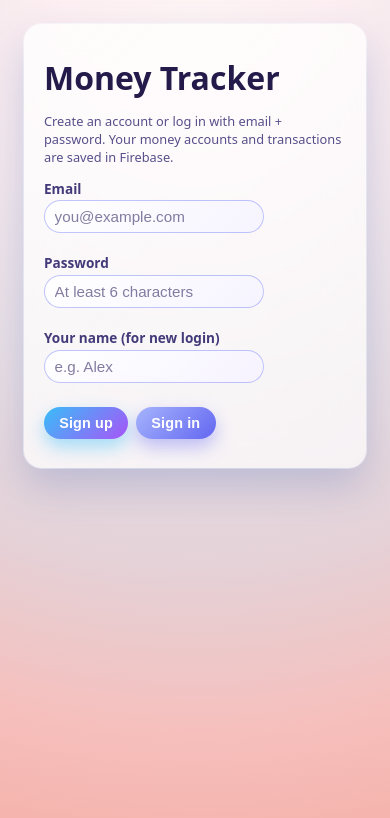
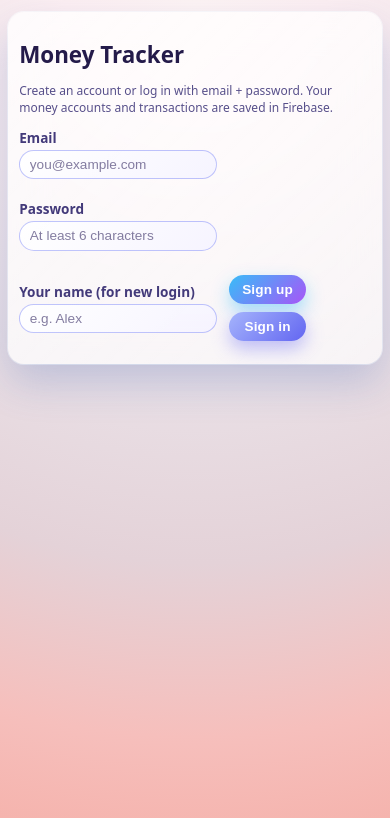
Before and after one commit to blank0610/pooh-pooh-bank, a plain HTML site: page index.html in a window 390 px wide. Drawn offline with Linux system fonts and the light colour scheme; no server answers.

Commit message:
Update styles.css

```diff
--- a/styles.css
+++ b/styles.css
@@ -18,7 +18,6 @@ body {
   min-height: 100vh;
 }*/
 
-
 body {
   margin: 0;
   padding: 0;
@@ -26,13 +25,15 @@ body {
   justify-content: center;
 
   /* Soft pastel ocean gradient */
-  background: radial-gradient(circle at top,
-      #fef4f4 0%,
-      #fdeff2 15%,
-      #e9dfe5 45%,
-      #e4d2d8 65%,
-      #f6bfbc 85%,
-      #f5b1aa 100%);
+  background: radial-gradient(
+    circle at top,
+    #fef4f4 0%,
+    #fdeff2 15%,
+    #e9dfe5 45%,
+    #e4d2d8 65%,
+    #f6bfbc 85%,
+    #f5b1aa 100%
+  );
   min-height: 100vh;
 }
 
@@ -311,9 +312,96 @@ tbody tr:hover {
   align-items: flex-end;
 }
 
-@media (max-width: 600px) {
+/* ===== Responsive tweaks ===== */
+
+/* Tablets & normal phones */
+@media (max-width: 768px) {
+  body {
+    justify-content: flex-start;
+  }
+
+  .container {
+    max-width: 100%;
+    padding: 1rem 0.75rem;
+  }
+
+  .card {
+    padding: 0.85rem 0.9rem;
+    border-radius: 16px;
+  }
+
+  .row {
+    flex-direction: column;
+    gap: 0.75rem;
+  }
+
+  .col-half {
+    flex: 1 1 100%;
+  }
+
+  table {
+    display: block;               /* allow horizontal scroll */
+    width: 100%;
+    overflow-x: auto;
+    -webkit-overflow-scrolling: touch;
+  }
+
+  thead,
+  tbody,
+  tr {
+    width: max-content;           /* keep columns from squashing */
+  }
+
   th,
   td {
-    font-size: 0.8rem;
+    font-size: 0.85rem;
+  }
+
+  .btn-row {
+    justify-content: flex-start;
   }
 }
+
+/* Small phones */
+@media (max-width: 480px) {
+  .container {
+    padding: 0.75rem 0.5rem;
+  }
+
+  h1 {
+    font-size: 1.4rem;
+  }
+
+  h2 {
+    font-size: 1.2rem;
+  }
+
+  h3 {
+    font-size: 1rem;
+  }
+
+  .card {
+    padding: 0.7rem 0.7rem;
+  }
+
+  input,
+  select {
+    font-size: 0.85rem;
+    padding: 0.4rem 0.6rem;
+  }
+
+  button {
+    font-size: 0.85rem;
+    padding: 0.45rem 0.8rem;
+    width: 100%;       /* easier to tap */
+  }
+
+  .btn-row {
+    flex-direction: column;
+    align-items: stretch;
+  }
+
+  .small-info {
+    font-size: 0.75rem;
+  }
+}
```
